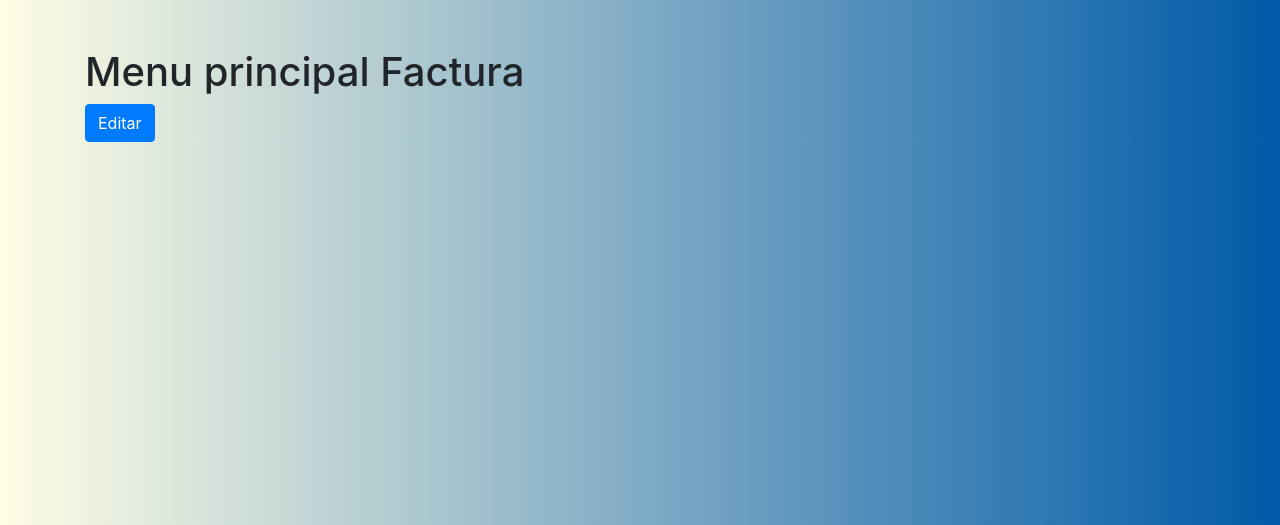
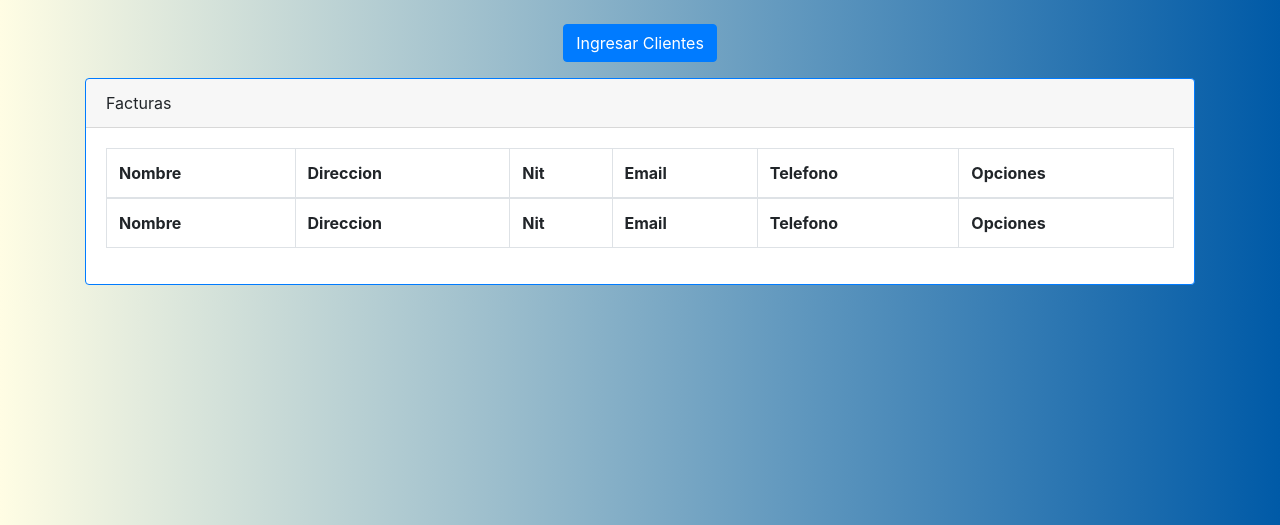
Before and after one commit to MauGarr/Desarrollo_Web, a Django app: page /facturas/ in a window 1280 px wide. Shown: the part 72-597 px from the top of the page. Run offline with Django 5.2, Linux system fonts and the light colour scheme; lists and menus that the app fills with data are empty; some libraries are stand-ins or nearby versions.

Commit message:
Se agrego la opcion de eliminar productos

```diff
--- a/Proyecto2Ipc/templates/facturas.html
+++ b/Proyecto2Ipc/templates/facturas.html
@@ -2,9 +2,13 @@
 <html lang="en">
 <head>
     <meta charset="UTF-8">
+    <meta http-equiv="X-UA-Compatible" content="IE=edge">
     <meta name="viewport" content="width=device-width, initial-scale=1.0">
     <title>Facturas</title>
-    <link rel="stylesheet" href="https://stackpath.bootstrapcdn.com/bootstrap/4.5.2/css/bootstrap.min.css">
+    <script src="https://code.jquery.com/jquery-3.6.1.min.js"></script>
+    <link rel="stylesheet" href="https://cdn.jsdelivr.net/npm/bootstrap@4.6.2/dist/css/bootstrap.min.css" integrity="sha384-xOolHFLEh07PJGoPkLv1IbcEPTNtaed2xpHsD9ESMhqIYd0nLMwNLD69Npy4HI+N" crossorigin="anonymous">
+    <link rel="stylesheet" type="text/css" href="https://cdn.datatables.net/1.12.1/css/jquery.dataTables.css">
+    <script type="text/javascript" charset="utf8" src="https://cdn.datatables.net/1.12.1/js/jquery.dataTables.js"></script>
     <style>
         body {
             background: #005AA7;  /* fallback for old browsers */
@@ -15,41 +19,64 @@
 </head>
 <body>
     {% include 'nav.html' %}
-
-<!-- Contenido Principal -->
-<div class="container mt-5">
-    <h1>Menu principal Factura</h1>
-    <button class="btn btn-primary" data-toggle="modal" data-target="#editModal">Editar</button>
-</div>
-
-<!-- Ventana Modal de Edición -->
-<div class="modal" id="editModal" tabindex="-1" role="dialog">
-    <div class="modal-dialog" role="document">
-        <div class="modal-content">
-            <div class="modal-header">
-                <h5 class="modal-title">Editar Información</h5>
-                <button type="button" class="close" data-dismiss="modal" aria-label="Close">
-                    <span aria-hidden="true">&times;</span>
-                </button>
+    <br>
+    <div style="display: flex; justify-content: center; margin-bottom: 1em;">
+        <a href="{% url 'singup' %}" class="btn btn-primary btn-icon-split" aria-current="page">Ingresar Clientes</a>
+    </div>
+    <script>
+        $(document).ready( function () {
+            $('#tableClientes_id').DataTable();
+        } );
+    </script>
+    <div class="container">
+        <div class="card border-primary mb-3">
+            <div class="card-header">
+              Facturas
             </div>
-            <div class="modal-body">
-                <!-- Contenido del Formulario de Edición -->
-                <form>
-                    <div class="form-group">
-                        <label for="editInput">Campo a Editar</label>
-                        <input type="text" class="form-control" id="editInput" placeholder="Nuevo valor">
-                    </div>
-                    <button type="submit" class="btn btn-primary">Guardar Cambios</button>
-                </form>
+            <div class="card-body">
+                <table id="tableFacturas_id" class="display table table-bordered" style="width:100%">
+                    <thead>
+                        <tr>
+                            <th>Nombre</th>
+                            <th>Direccion</th>
+                            <th>Nit</th>
+                            <th>Email</th>
+                            <th>Telefono</th>
+                            <th>Opciones</th>
+                        </tr>
+                    </thead>
+                    <tbody>
+                        {% for cliente in clientes %}
+                        <tr>
+                            <td>{{ cliente.nombre }}</td>
+                            <td>{{ cliente.direccion }}</td>
+                            <td>{{ cliente.nit }}</td>
+                            <td>{{ cliente.correo }}</td>
+                            <td>{{ cliente.telefono }}</td>
+                            <td style="flex-direction: row;">
+                            <form action="">
+                                <button class="btn btn-danger btn-icon-split btn-sm">Eliminar</button>
+                            </form>
+                            <form action="">
+                                <button class="btn btn-primary btn-icon-split btn-sm">Editar</button>
+                            </form>
+                            </td>
+                        </tr>
+                        {% endfor %}
+                    </tbody>
+                    <tfoot>
+                        <tr>
+                            <th>Nombre</th>
+                            <th>Direccion</th>
+                            <th>Nit</th>
+                            <th>Email</th>
+                            <th>Telefono</th>
+                            <th>Opciones</th>
+                        </tr>
+                    </tfoot>
+                </table>
             </div>
-        </div>
+          </div>
     </div>
-</div>
-
-<!-- Incluir Bootstrap JS y Popper.js (a través de CDN) -->
-<script src="https://code.jquery.com/jquery-3.5.1.slim.min.js"></script>
-<script src="https://cdn.jsdelivr.net/npm/@popperjs/core@2.10.2/dist/umd/popper.min.js"></script>
-<script src="https://stackpath.bootstrapcdn.com/bootstrap/4.5.2/js/bootstrap.min.js"></script>
-
 </body>
 </html>
--- a/Proyecto2Ipc/templates/producto.html
+++ b/Proyecto2Ipc/templates/producto.html
@@ -52,7 +52,9 @@
                             <td>{{ producto.precio }}</td>
                             <td>{{ producto.existencias }}</td>
                             <td style="flex-direction: row;">
-                                <form action="">
+                                <form method="POST" action="{% url 'eliminar_producto' nombre=producto.nombre %}">
+                                    {% csrf_token %}
+                                    {{ form.as_p }}
                                     <button class="btn btn-danger btn-icon-split btn-sm">Eliminar</button>
                                 </form>
                                 <form action="">
--- a/Proyecto2Ipc/urls.py
+++ b/Proyecto2Ipc/urls.py
@@ -28,5 +28,6 @@ urlpatterns = [
     path('getinProductos/', views.getinproductos,name='getinproductos'),
     path('getinProductos/saveProductos/', views.guardar_productos),
     path('singup/saveClientes/', views.guardar_clientes),
+    path('producto/eliminar_producto/<str:nombre>/', views.eliminar_producto, name='eliminar_producto'),
 
 ]
--- a/Proyecto2Ipc/views.py
+++ b/Proyecto2Ipc/views.py
@@ -60,6 +60,7 @@ def producto(request):
     productos = cargar_productos_desde_xml("xml/productos.xml")
     guardar_productos=guardar_productos_en_xml(productos,"xml/productos.xml")
     return render(request, 'producto.html', {'productos': productos, 'guardar_productos': guardar_productos})
+
 def guardar_productos(request):
   productos= cargar_productos_desde_xml("xml/productos.xml")
   if request.method == 'POST':
@@ -83,6 +84,16 @@ def guardar_productos(request):
   productos = cargar_productos_desde_xml("xml/productos.xml")
   guardar_productos=guardar_productos_en_xml(productos,"xml/productos.xml")
   return render(request, 'producto.html', {'productos': productos, 'guardar_productos': guardar_productos})
+def eliminar_producto(request, nombre):
+    productos = cargar_productos_desde_xml("xml/productos.xml")
+    for producto in productos:
+        if producto.nombre == nombre:
+            productos.remove(producto)
+            break
+    archivo_xml = "xml/productos.xml"
+    # Guardar la lista actualizada en el archivo XML
+    guardar_productos= guardar_productos_en_xml(productos, archivo_xml)
+    return render(request, 'producto.html', {'productos': productos, 'guardar_productos': guardar_productos})
 # Facturas Views
 def facturas(request):
     return render(request, 'facturas.html')
```
Also changed, not shown: xml/productos.xml (+9 -50 lines).
